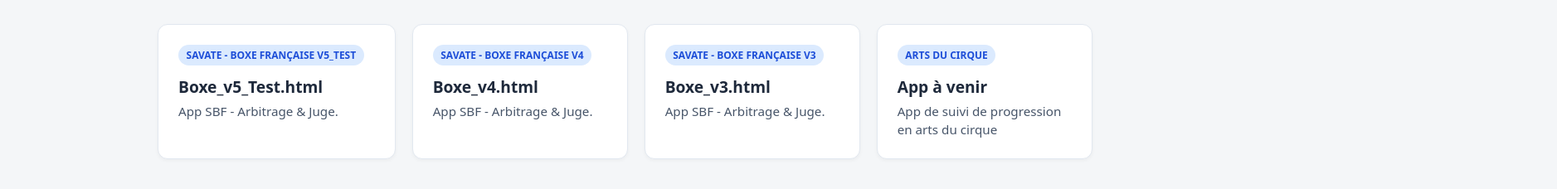
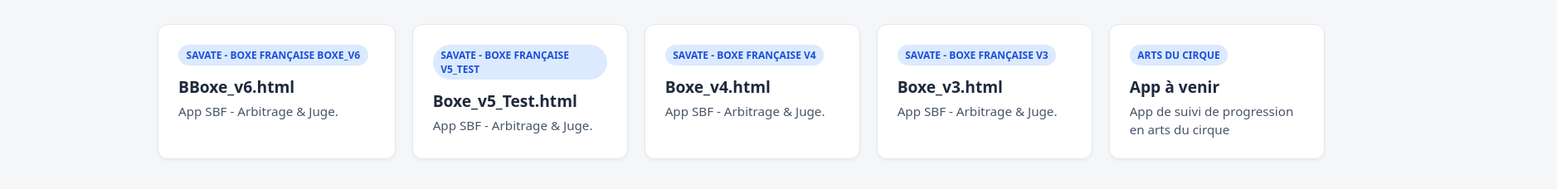
Before and after one commit to HucherEPS/HucherEPS-App, a plain HTML site: page index.html in a window 1280 px wide. Shown: the part 104-332 px from the top of the page at 83% size, 1877 px wide, since content can reach past the window. Drawn offline with Linux system fonts and the light colour scheme.

Commit message:
Add Boxe_v6 card link to index.html
Added a new card link for 'Savate - Boxe Française Boxe_v6' in the main section.

```diff
--- a/index.html
+++ b/index.html
@@ -64,6 +64,13 @@
   </header>
 
   <main class="grid">
+    <a class="card" href="https://huchereps.github.io/HucherEPS-App/Boxe_v6.html">
+      <span class="tag">Savate - Boxe Française Boxe_v6</span>
+      <h2>BBoxe_v6.html</h2>
+      <p>App SBF - Arbitrage & Juge.</p>
+    </a>
+
+  <main class="grid">
     <a class="card" href="https://huchereps.github.io/HucherEPS-App/Boxe_v5_Test.html">
       <span class="tag">Savate - Boxe Française v5_test</span>
       <h2>Boxe_v5_Test.html</h2>
```
